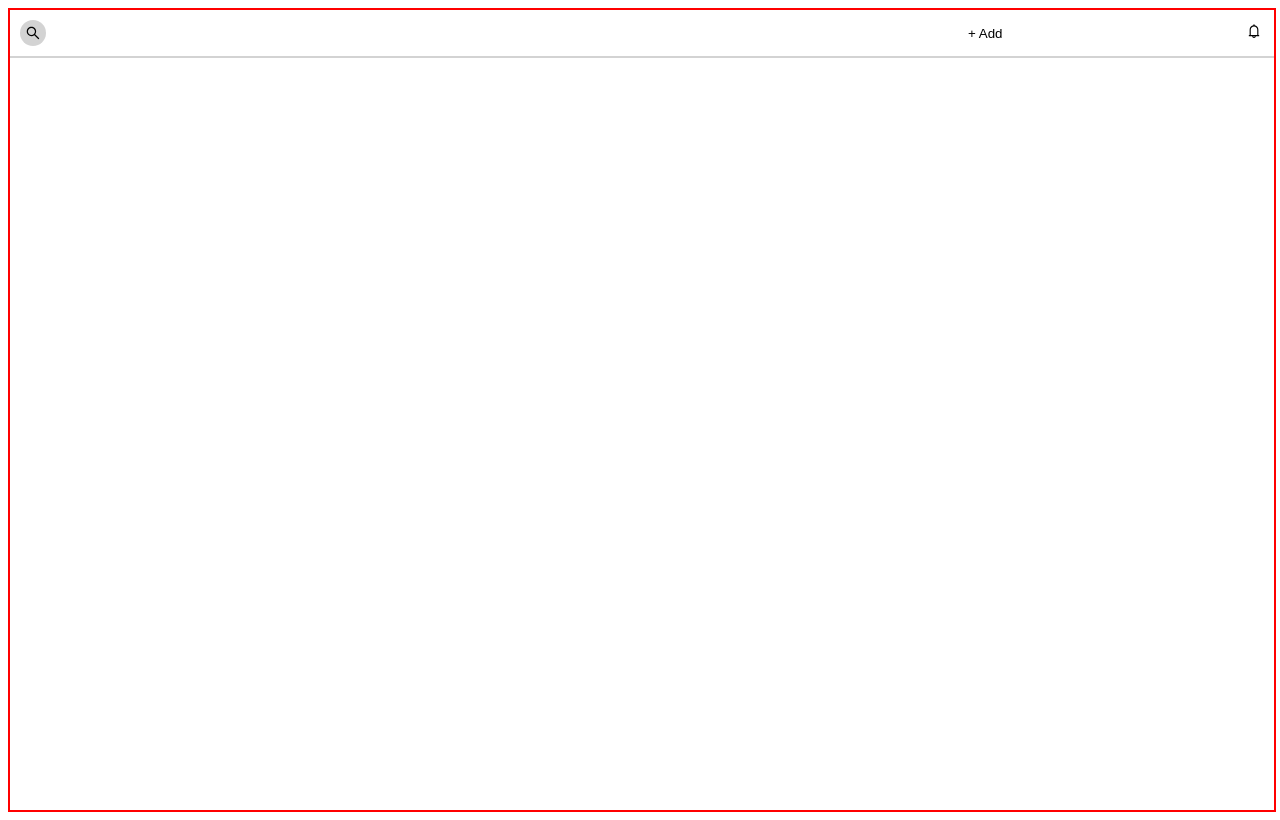
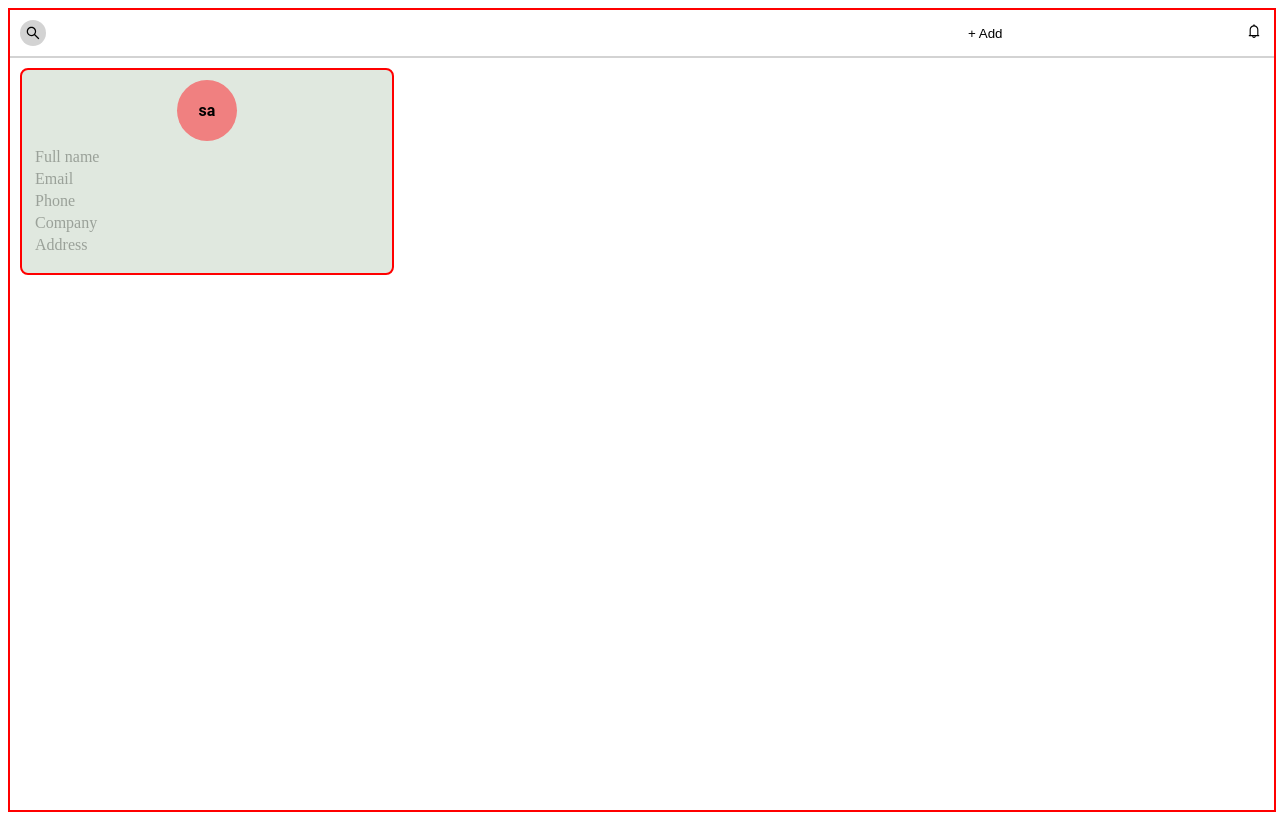
Before and after one commit to saisantosh005/contactListDashboard, a React (Create React App) app: page / in a window 1280 px wide. Built offline with nearby package versions, Linux system fonts and the light colour scheme.

Commit message:
DetailsCard

```diff
--- a/src/components/ContactDetailsCard/ContactDetailsCard.js
+++ b/src/components/ContactDetailsCard/ContactDetailsCard.js
@@ -0,0 +1,50 @@
+import {
+  ContactDetailsCardMainContainer,
+  LogoAndNameContainer,
+  LogoContainer,
+  LogoName,
+  BoldText,
+  LightText,
+  DetailsContainer,
+  TextContainer
+} from "./styledComponent";
+
+const ContactDetailsCard = (props) => {
+  const { name, email, phone, company, address } = props;
+  return (
+    <ContactDetailsCardMainContainer>
+      <LogoAndNameContainer>
+        <LogoContainer>
+          <LogoName>{"santosh".slice(0, 2)}</LogoName>
+        </LogoContainer>
+        <BoldText>{name}</BoldText>
+        <LightText>{company}</LightText>
+      </LogoAndNameContainer>
+      <DetailsContainer>
+        <table>
+          <tbody>
+            <tr>
+              <LightText>Full name</LightText> <BoldText> {name}</BoldText>
+            </tr>
+            <LightText>Email </LightText> <BoldText>{email}</BoldText>
+            <tr>
+              <LightText>Phone </LightText>
+              <BoldText>{phone}</BoldText>
+            </tr>
+            <tr>
+              <LightText>Company</LightText> <BoldText>{company}</BoldText>
+            </tr>
+            <tr>
+              <LightText>
+                Address <BoldText>{address}</BoldText>
+              </LightText>
+            </tr>
+          </tbody>
+        </table>
+        <TextContainer></TextContainer>
+      </DetailsContainer>
+    </ContactDetailsCardMainContainer>
+  );
+};
+
+export default ContactDetailsCard;
--- a/src/components/ContactDetailsCard/styledComponent.js
+++ b/src/components/ContactDetailsCard/styledComponent.js
@@ -0,0 +1,52 @@
+import styled from "styled-components";
+
+const ContactDetailsCardMainContainer = styled.div`
+  background-color: #e0e8df;
+  padding: 10px;
+  margin: 10px;
+  max-width: 350px;
+  border: 2px solid red;
+  border-radius: 8px;
+`;
+const LogoAndNameContainer = styled.div`
+  display: flex;
+  flex-direction: column;
+  justify-content: center;
+  align-items: center;
+`;
+
+const LogoContainer = styled.div`
+  display: flex;
+  justify-content: center;
+  align-items: center;
+  width: 50px;
+  padding: 5px;
+  border-radius: 50%;
+  background-color: lightcoral;
+`;
+const LogoName = styled.p`
+  font-family: "Roboto";
+  font-weight: bold;
+`;
+
+const DetailsContainer = styled.div``;
+const LightText = styled.td`
+  font-size: 16px;
+  color: #9aa199;
+  padding-right: 20px;
+`;
+const BoldText = styled.td`
+  color: black;
+  font-family: "Roboto";
+`;
+const TextContainer = styled.div``;
+export {
+  ContactDetailsCardMainContainer,
+  LogoAndNameContainer,
+  LogoContainer,
+  LogoName,
+  BoldText,
+  LightText,
+  DetailsContainer,
+  TextContainer
+};
--- a/src/components/Dashboard/Dashboard.js
+++ b/src/components/Dashboard/Dashboard.js
@@ -1,4 +1,5 @@
 import { Component } from "react";
+import ContactDetailsCard from "../ContactDetailsCard/ContactDetailsCard";
 import Header from "../Header/Header";
 import { DashBoaderMainContainer } from "./styledComponents";
 
@@ -7,6 +8,7 @@ class Dashboard extends Component {
     return (
       <DashBoaderMainContainer>
         <Header />
+        <ContactDetailsCard />
       </DashBoaderMainContainer>
     );
   }
```
